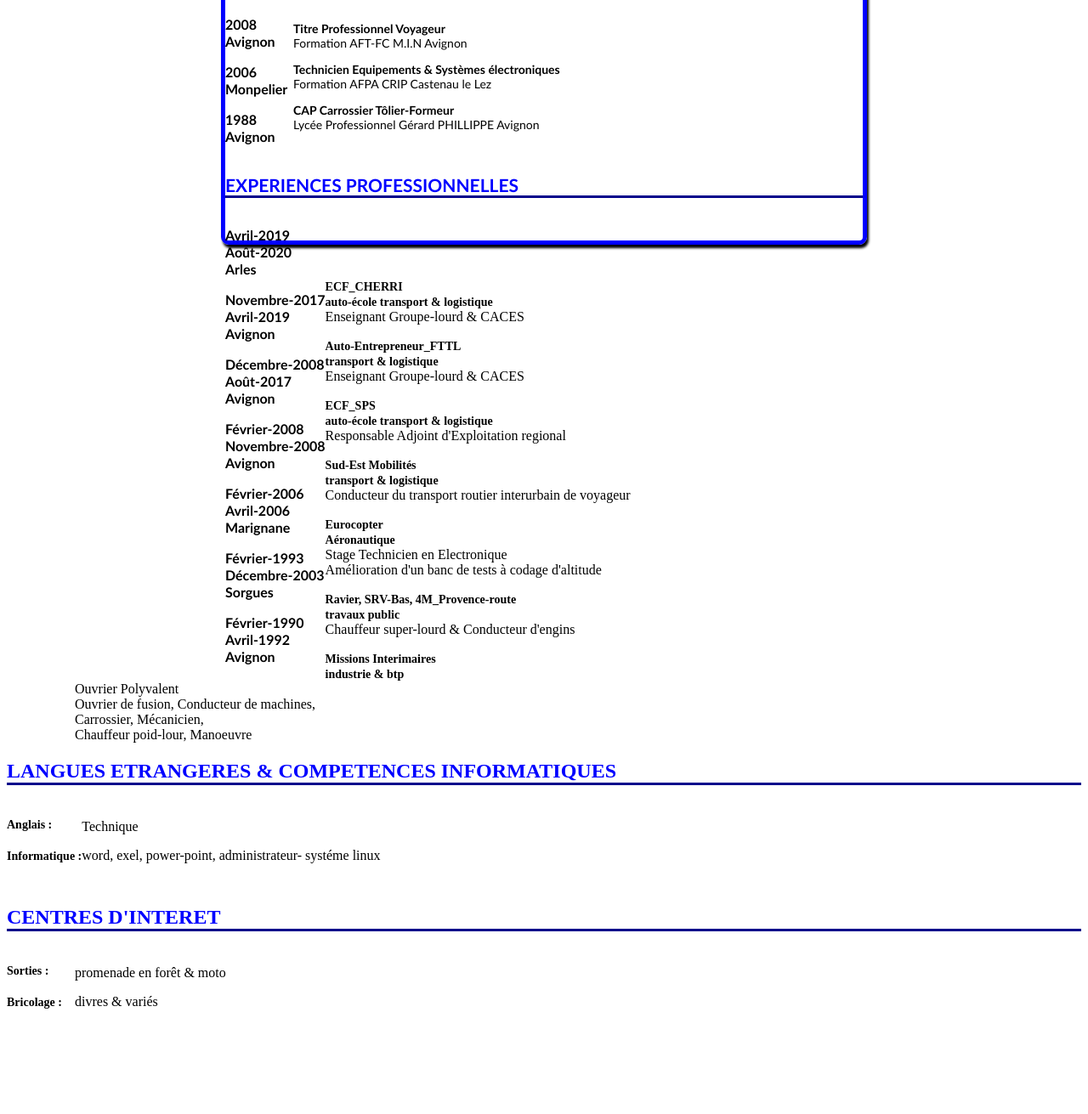
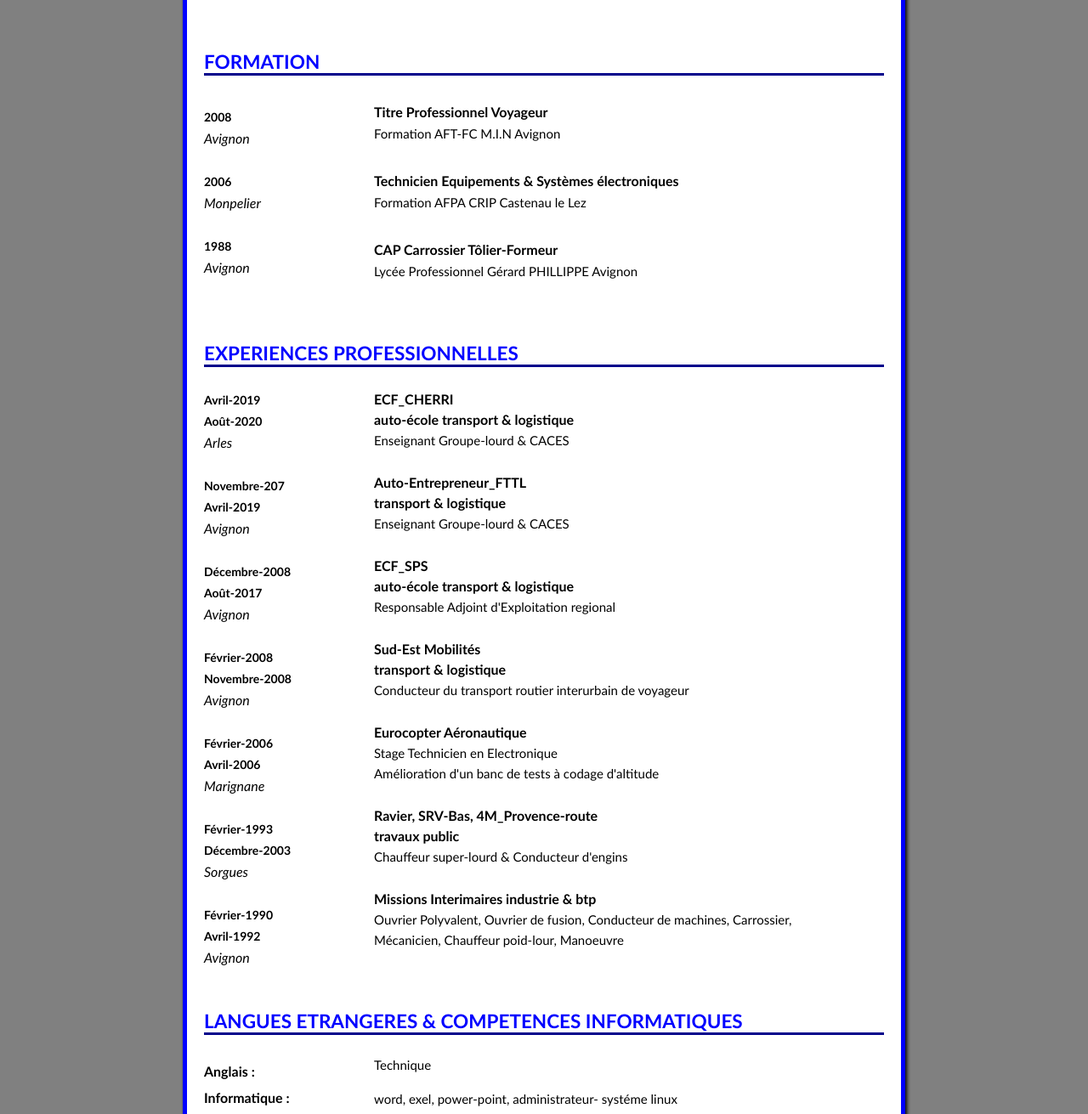
Before and after one commit to bernard941/cv, a plain HTML site: page index.html in a window 1280 px wide. Shown: the part 243-1554 px from the top of the page at 85% size. Before the commit the page ends 1481 px from the top, so only its background shows below. Drawn offline with Linux system fonts and the light colour scheme.

Commit message:
MAJ_1-CV

```diff
--- a/CSS/CV.css
+++ b/CSS/CV.css
@@ -1,65 +1,135 @@
+body {
+
+    background-color: grey;
+}
+
 .page {
-    width: 750px;
+
+    width: 800px;
     margin: auto;
     font-family: 'Source sans Pro', Calibri, sans-shérif;
-    font-size: 14px;
+    font-size: 15px;
+
     border: 5px solid blue;
     border-radius: 9px;
-    box-shadow: 2px 4px 3px black;
+    box-shadow: 2px 3px 4px black;
+    padding: 20px;
+
+    background-color: white;
 }
 
 .infophoto {
-    height: 170px;
+
+    height: 250px;
 }
 
 .info {
+
     float: left;
 }
 
 .photo {
+
     float: right;
 }
 
 .section {
-    margin-bottom: 50px;
+
+    margin-bottom: 70px;
     text-align: justify;
 }
 
+.section:hover {
+    color: #390faa;
+}
+
 .sec-gauche {
+
     float:left;
     font-weight: bold;
-    font-size: 16px;
+    font-size: 14px;
     line-height: 20px;
 }
 
 .sec-droite {
-    margin-left: 80px;
-    margin-top: 40px;
+
+    margin-left: 200px;
+    margin-top: 20px;
 }
 
 h2 {
+
     size: 25px;
     color:blue;
     border-bottom:3px solid darkblue;
 }
 
+.duree {
+
+font-weight: normal;
+font-style: italic;
+font-size: 16px;
+
+}
+
 .titre {
+
     font-weight:bold;
-    font-size: 14px;
+    font-size: 16px;
 }
 
 #forma-gauche p {
-    margin-bottom : 10px;
+
+    margin-bottom : 25px;
+    margin-top: 18px;
+    line-height: 25px;
 }
 
 #forma-droite p {
-    margin-top: 10px;
+
+    margin-bottom: 25px;
+    margin-top: 30px;
+    line-height: 25px;
 }
 
-#lang-droite {
+#exp-gauche p {
+
+    margin-bottom : 25px;
+    margin-top: 8px;
+    line-height: 25px;
+}
+
+#exp-droite p {
+
+    margin-bottom: 10px;
+    margin-top: 26px;
+    line-height: 24px;
+}
+
+#lang-gauche p {
+
+    margin-bottom : 10px;
+    margin-top: 20px;
     line-height: 10px;
 }
 
-#lang-gauche {
+#lang-droite p {
+
+    margin-bottom: 25px;
+    margin-top: 30px;
     line-height: 10px;
 }
+
+#cent-gauche p {
+
+    margin-bottom : 25px;
+    margin-top: 15px;
+    line-height: 10px;
+}
+
+#cent-droite p {
+
+    margin-bottom: 25px;
+    margin-top: 30px;
+    line-height: 10px;
+}
--- a/index.html
+++ b/index.html
@@ -12,20 +12,22 @@
     <div class="page">
         <div class="infophoto">
             <div class="info">
-                <p><strong> Bernard LAROUSSI </strong><br />
+                <p><strong> Bernard LAROUSSI </strong><br/>
                             Né le 12 juillet 1970 </p>
 
-                <p> Résidence GENTILLY, Bât 7 <br />
-                    84700 SORGUES. <br />
+                        <p> Résidence GENTILLY, Bât 7 <br/>
+                            84700 SORGUES. <br/>
                             + 33 7 68 40 04 34 <br>
                             bernard.laroussi@gmail.com
                         </p>
+
                         <p> Permis B (voiture) </p>
-
             </div>
 
             <div class="photo">
+
                 <img src="./img/mage1.JPG" alt="photo CV bernard LAROUSSI" />
+
             </div>
 
         </div>
@@ -35,109 +37,125 @@
                 <h2>FORMATION</h2>
 
             <div class="sec-gauche" id="forma-gauche">
-                <p> 2008 <br />
-                    Avignon </p>
-                <p> 2006 <br />
-                    Monpelier </p>
-                <p> 1988 <br />
-                    Avignon </p>
+
+                <p> 2008 <br/><span class = "duree">Avignon</span>
+                </p>
+
+                <p> 2006 <br/><span class = "duree">Monpelier</span>
+                </p>
+
+                <p> 1988 <br/><span class = "duree">Avignon</span>
+                </p>
+
             </div>
 
-            <div class="sec-droite"id="forma-droite">
-                <p><span class="titre"> Titre Professionnel Voyageur</span><br />
+            <div class="sec-droite" id="forma-droite">
+
+                <p><span class="titre"> Titre Professionnel Voyageur</span><br/>
                 Formation AFT-FC M.I.N Avignon</p>
-                <p><span class="titre"> Technicien Equipements & Systèmes électroniques</span><br />
+
+                <p><span class="titre"> Technicien Equipements & Systèmes électroniques</span><br/>
                 Formation AFPA CRIP Castenau le Lez</p>
-                <p><span class="titre"> CAP Carrossier Tôlier-Formeur</span><br />
+
+                <p><span class="titre"> CAP Carrossier Tôlier-Formeur</span><br/>
                 Lycée Professionnel Gérard PHILLIPPE Avignon</p>
+
             </div>
 
         </div>
+
 
         <div class="section">
 
                 <h2>EXPERIENCES PROFESSIONNELLES</h2>
 
-            <div class="sec-gauche">
-                    <p> Avril-2019 <br />
-                        Août-2020 <br />
-                        Arles </p>
+            <div class="sec-gauche" id="exp-gauche">
 
-                    <p> Novembre-2017 <br />
-                        Avril-2019 <br />
-                        Avignon </p>
+                <p> Avril-2019 <br/>
+                    Août-2020 <br/><span class = "duree">Arles</span>
+                </p>
 
-                    <p> Décembre-2008 <br />
-                        Août-2017 <br />
-                        Avignon </p>
+                <p> Novembre-207 <br/>
+                 Avril-2019 <br/><span class = "duree">Avignon</span>
+                </p>
 
-                    <p> Février-2008 <br />
-                        Novembre-2008 <br />
-                        Avignon </p>
+                <p> Décembre-2008 <br/>
+                Août-2017 <br/><span class = "duree">Avignon</span>
+                </p>
 
-                    <p> Février-2006 <br />
-                        Avril-2006 <br />
-                        Marignane </p>
+                <p> Février-2008 <br/>
+                Novembre-2008 <br/><span class = "duree">Avignon</span>
+                </p>
 
-                    <p> Février-1993 <br />
-                        Décembre-2003 <br />
-                        Sorgues </p>
+                <p> Février-2006 <br/>
+                Avril-2006 <br/><span class = "duree">Marignane</span>
+                </p>
 
-                    <p> Février-1990 <br />
-                        Avril-1992 <br />
-                        Avignon </p>
+                <p> Février-1993 <br/>
+                Décembre-2003 <br/><span class = "duree">Sorgues</span>
+                </p>
+
+                <p> Février-1990 <br/>
+                Avril-1992 <br/><span class = "duree">Avignon</span>
+                </p>
+
+            </div>
+
+
+
+                    <div class="sec-droite" id="exp-droite">
+
+                        <p><span class="titre"> ECF_CHERRI <br/>
+                         auto-école transport & logistique </span><br/>
+                         Enseignant Groupe-lourd & CACES </p>
+
+                        <p><span class="titre"> Auto-Entrepreneur_FTTL <br/> transport & logistique </span><br/>
+                        Enseignant Groupe-lourd & CACES </p>
+
+                        <p><span class="titre"> ECF_SPS <br />
+                        auto-école transport & logistique </span><br/>
+                        Responsable Adjoint d'Exploitation regional </p>
+
+                        <p><span class="titre"> Sud-Est Mobilités <br/>
+                        transport & logistique </span><br />
+                        Conducteur du transport routier interurbain de voyageur </p>
+
+                        <p><span class="titre"> Eurocopter
+                        Aéronautique </span><br/>
+                        Stage Technicien en Electronique <br/>
+                        Amélioration d'un banc de tests à codage d'altitude </p>
+
+                        <p><span class="titre"> Ravier, SRV-Bas, 4M_Provence-route <br/>
+                        travaux public </span><br/>
+                        Chauffeur super-lourd & Conducteur d'engins </p>
+
+                        <p><span class="titre"> Missions Interimaires
+                        industrie & btp </span><br/>
+                        Ouvrier Polyvalent, Ouvrier de fusion, Conducteur de machines, Carrossier,<br/>
+                        Mécanicien, Chauffeur poid-lour, Manoeuvre </p>
+
                     </div>
         </div>
 
-        </div>
-
-        <div class="sec-droite">
-
-            <p><span class="titre"> ECF_CHERRI <br />
-                    auto-école transport & logistique </span><br />
-                Enseignant Groupe-lourd & CACES </p>
-
-            <p><span class="titre"> Auto-Entrepreneur_FTTL <br /> transport & logistique </span><br />
-                Enseignant Groupe-lourd & CACES </p>
-
-            <p><span class="titre"> ECF_SPS <br />
-                    auto-école transport & logistique </span><br />
-                Responsable Adjoint d'Exploitation regional </p>
-
-            <p><span class="titre"> Sud-Est Mobilités <br />
-                    transport & logistique </span><br />
-                Conducteur du transport routier interurbain de voyageur </p>
-
-            <p><span class="titre"> Eurocopter <br />
-                    Aéronautique </span><br />
-                Stage Technicien en Electronique <br />
-                Amélioration d'un banc de tests à codage d'altitude </p>
-
-            <p><span class="titre"> Ravier, SRV-Bas, 4M_Provence-route <br />
-                    travaux public </span><br />
-                Chauffeur super-lourd & Conducteur d'engins </p>
-
-            <p><span class="titre"> Missions Interimaires <br />
-                    industrie & btp </span><br />
-                Ouvrier Polyvalent <br />
-                Ouvrier de fusion, Conducteur de machines, <br />
-                Carrossier, Mécanicien, <br />
-                Chauffeur poid-lour, Manoeuvre </p>
-
-        </div>
         <div class="section">
 
                 <h2> LANGUES ETRANGERES & COMPETENCES INFORMATIQUES </h2>
 
-        <div class="sec-gauche">
+            <div class="sec-gauche" id="lang-gauche">
+
                          <p><span class="titre"> Anglais : </span></p>
+
                          <p><span class="titre"> Informatique : </span></p>
             </div>
 
-        <div class="sec-droite">
+
+            <div class="sec-droite" id="lang-droite">
+
                 <p> Technique </p>
+
                 <p> word, exel, power-point,
                 administrateur- systéme linux </p>
+
             </div>
 
         </div>
@@ -146,15 +164,24 @@
 
                 <h2> CENTRES D'INTERET </h2>
 
-        <div class="sec-gauche">
+            <div class="sec-gauche" id="cent-gauche">
+
                 <p><span class="titre"> Sorties : </span></p>
+
                 <p><span class="titre"> Bricolage : </span></p>
+
             </div>
 
-        <div class="sec-droite">
+            <div class="sec-droite" id="cent-droite">
+
                 <p> promenade en forêt & moto </p>
+
                 <p> divres & variés </p>
+
             </div>
+
+        </div>
+
     </div>
 </body>
 
```
Lines whose indentation alone changed are shown as unchanged.
